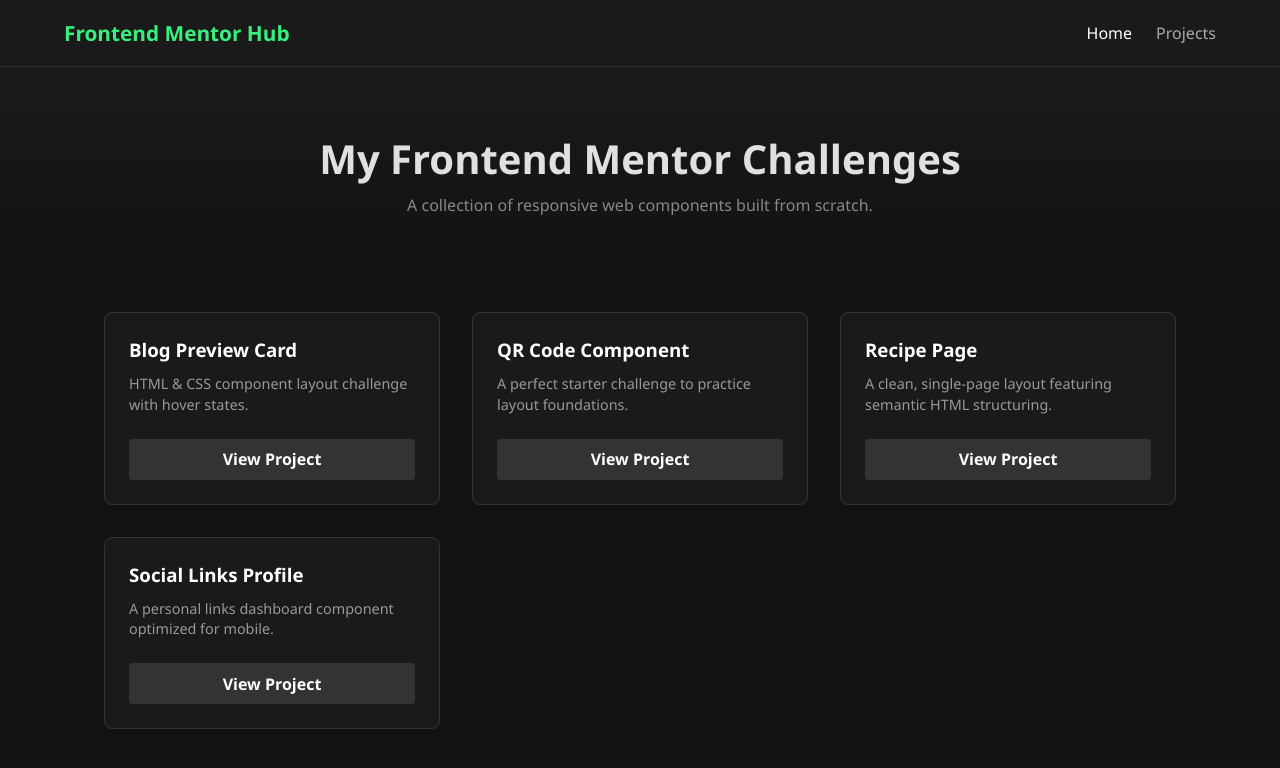
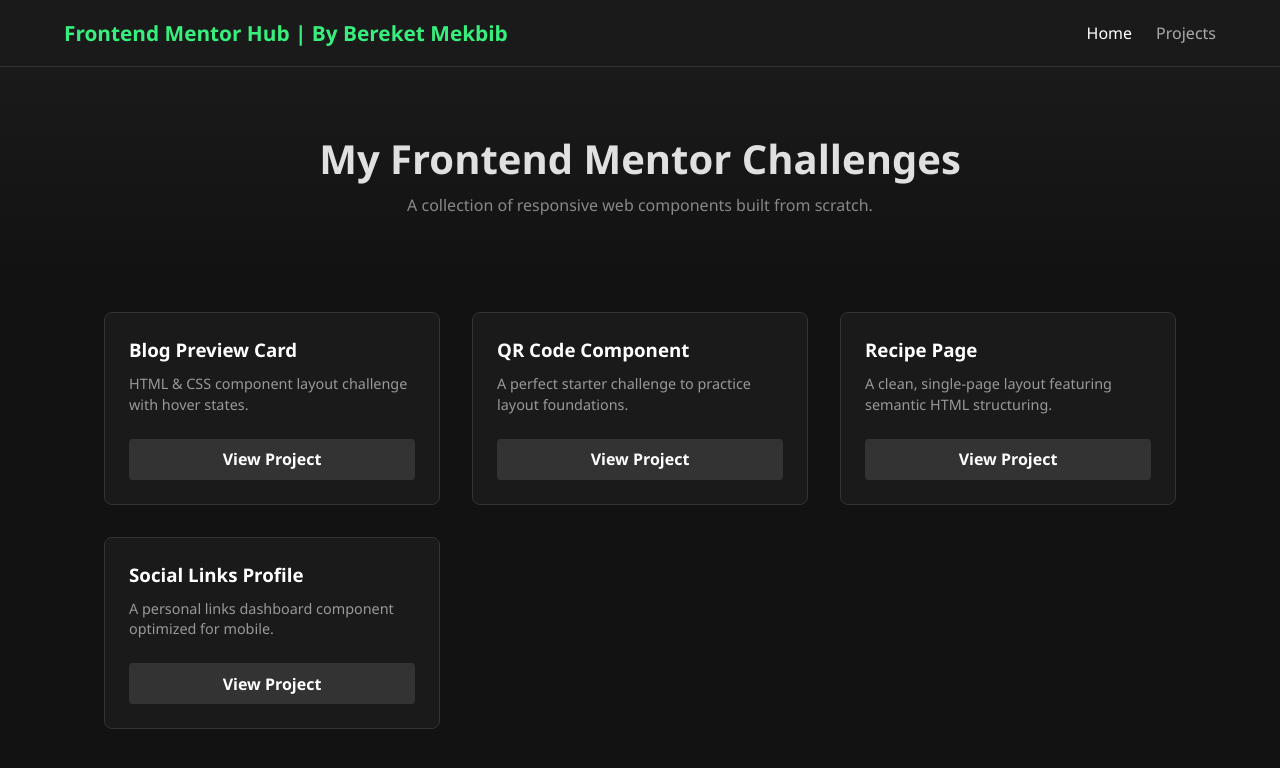
Before and after one commit to bereketmekbib/frontend-mentor-challenges, a plain HTML site: page index.html in a window 1280 px wide. Drawn offline with Linux system fonts and the light colour scheme.

Commit message:
fix: change title text

```diff
--- a/index.html
+++ b/index.html
@@ -3,12 +3,12 @@
 <head>
     <meta charset="UTF-8">
     <meta name="viewport" content="width=device-width, initial-scale=1.0">
-    <title>My Frontend Mentor Hub</title>
+    <title>Frontend Mentor Hub</title>
     <link rel="stylesheet" href="styles.css">
 </head>
 <body>
     <nav class="navbar">
-        <div class="logo">Frontend Mentor Hub</div>
+        <div class="logo">Frontend Mentor Hub | By Bereket Mekbib</div>
         <ul class="nav-links">
             <li><a href="index.html" class="active">Home</a></li>
             <li><a href="#projects">Projects</a></li>
```
